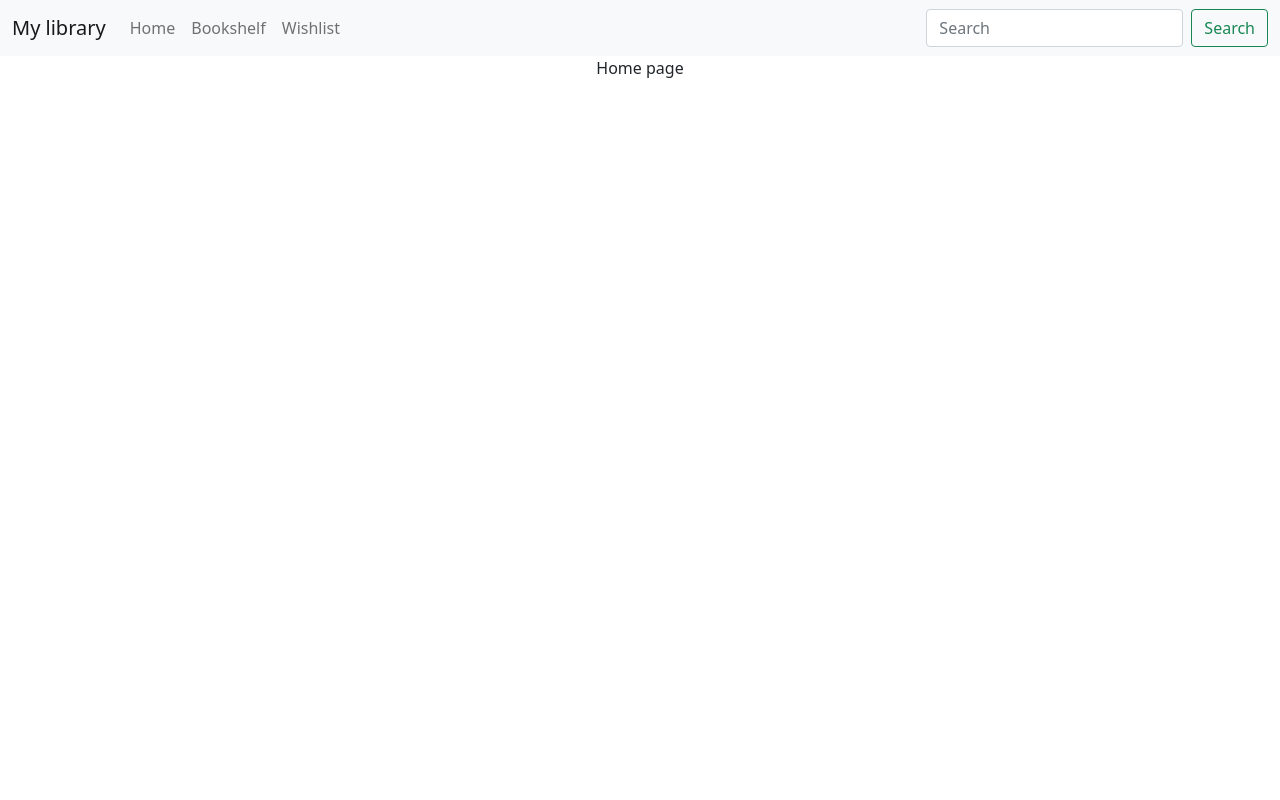
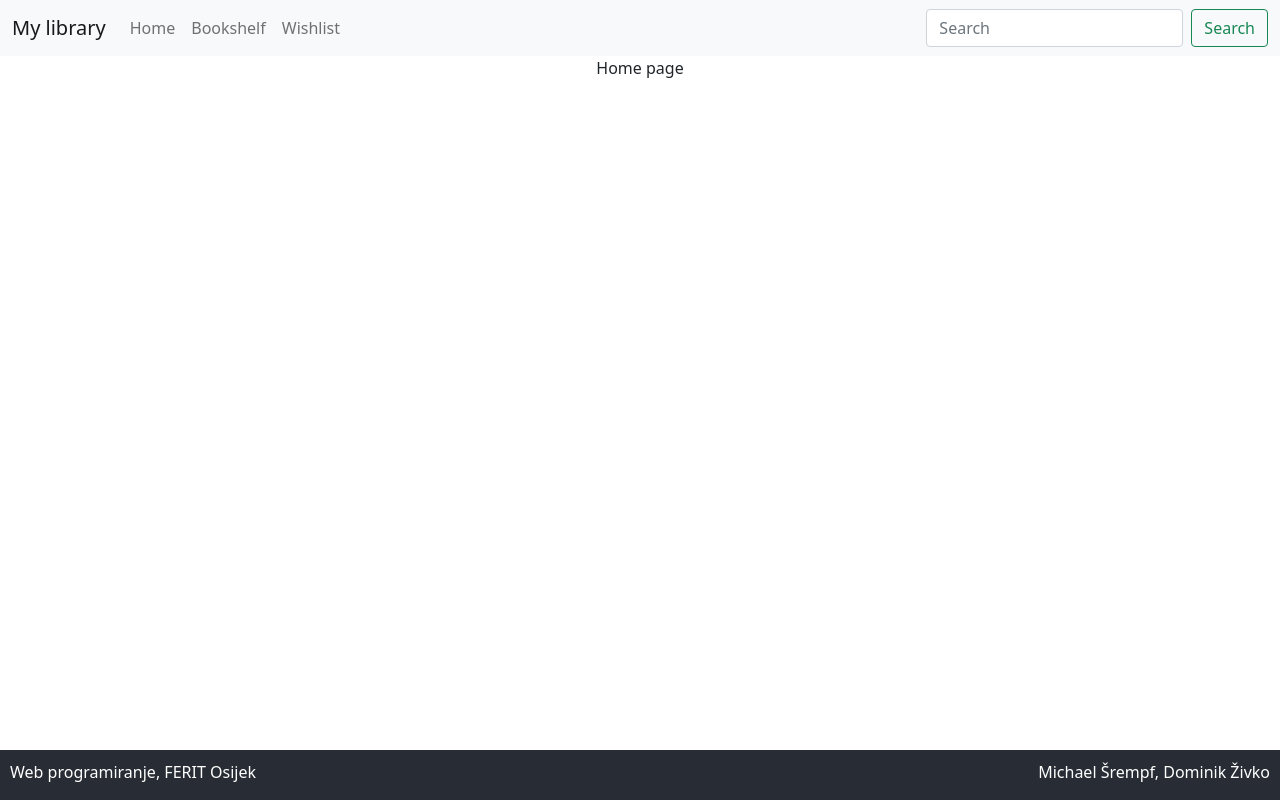
Before and after one commit to Altline/RMA_library, a React (Create React App) app in the folder client/: page / in a window 1280 px wide. Built offline with nearby package versions, Linux system fonts and the light colour scheme.

Commit message:
add Footer

```diff
--- a/client/src/App.css
+++ b/client/src/App.css
@@ -6,3 +6,15 @@
 .App-header {
   background-color: #282c34;
 }
+
+footer{
+  display: flex;
+  position: absolute;
+  bottom: 0%;
+  background-color: #282c34;
+  color: white;
+  width: 100%;
+  justify-content: space-between;
+  padding: 10px;
+  height: 50px;
+}
--- a/client/src/App.js
+++ b/client/src/App.js
@@ -19,7 +19,8 @@ export default function App() {
         </Routes>
       </main>
       <footer>
-
+          <p>Web programiranje, FERIT Osijek</p>
+          <p>Michael Šrempf, Dominik Živko</p>
       </footer>
     </div>
   );
```
